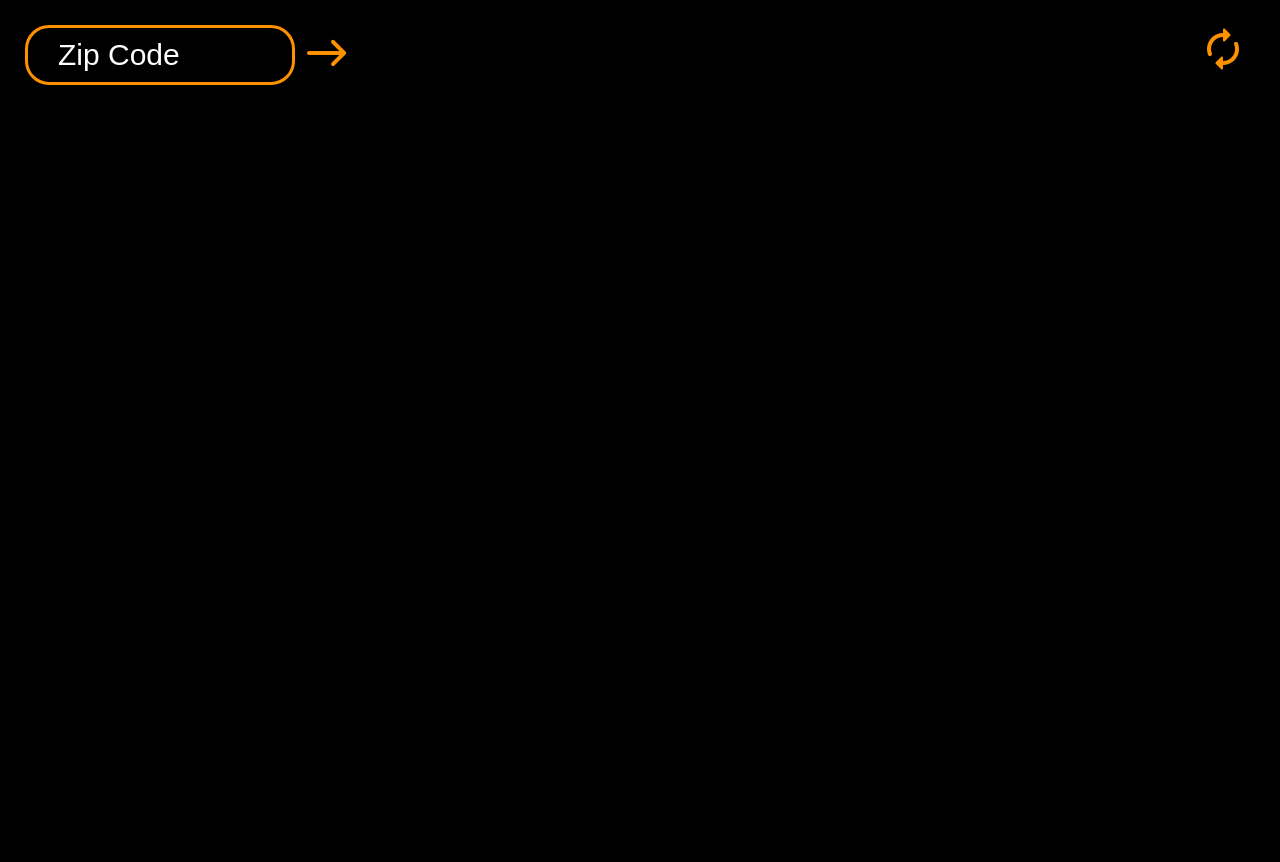
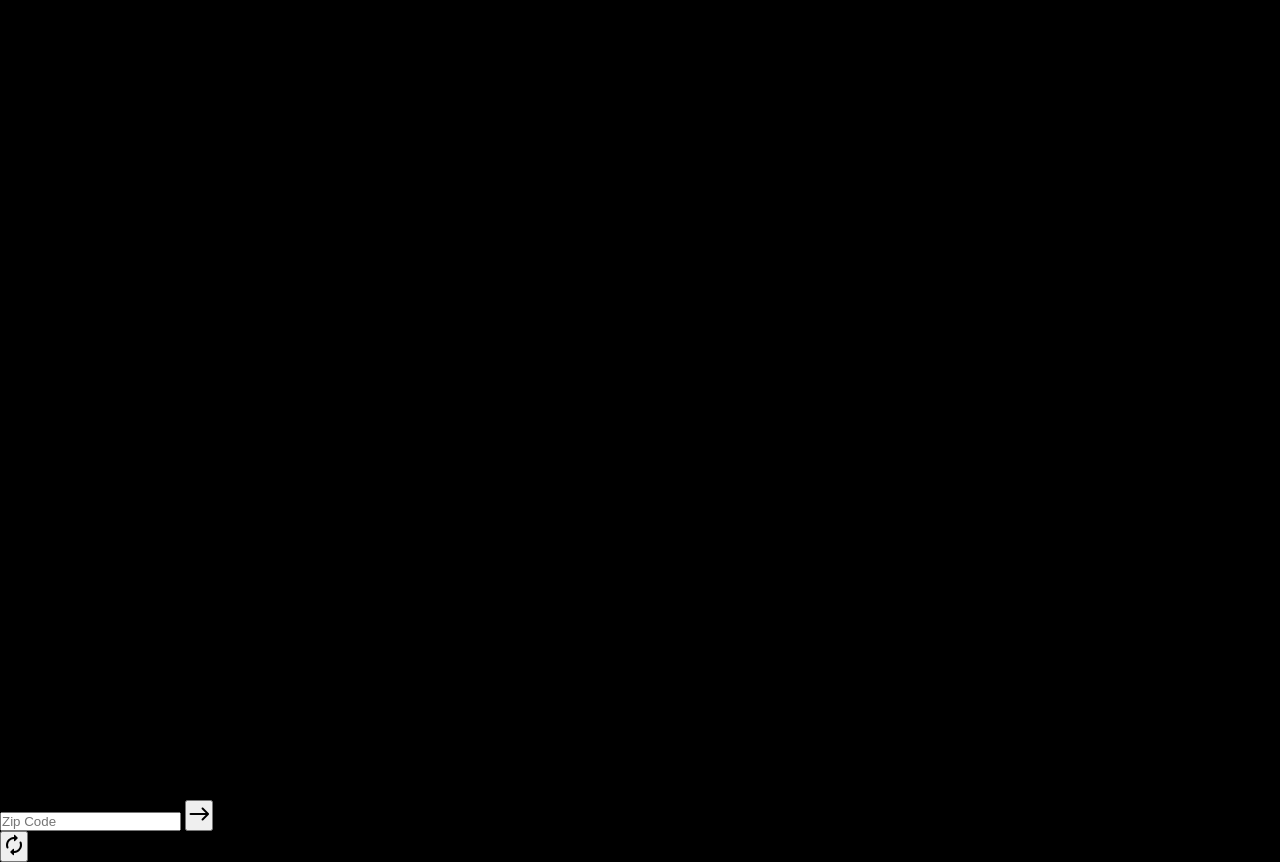
Before and after one commit to AdvaitJayadevanNair/Weather-App-Demo, a plain HTML site: page index.html in a window 1280 px wide. Before the commit the page ends 800 px from the top, so only its background shows below. Drawn offline with Linux system fonts and the light colour scheme.

Commit message:
Update style.css

```diff
--- a/style.css
+++ b/style.css
@@ -27,109 +27,72 @@ body {
 #background {
     width: 100%;
     height: 100%;
-    background-size: cover;
     background-color: var(--background);
-    background-repeat: no-repeat;
 }
-/*set container class to full size with 25px padding and position absolute so it will be above #background*/
+/*set container class to full size with position absolute so it will be above #background*/
 .container {
-    width: 100%;
-    height: 100%;
-    padding: 25px;
-    position: absolute;
-    top: 0;
+
 }
 
 .top-left {
-    position: absolute;
-    top: 25px;
-    left: 25px;
-    display: flex;
-    align-items: center;
-    gap: 8px;
+
 }
 
 .top-right {
-    position: absolute;
-    top: 25px;
-    right: 25px;
-    display: flex;
-    align-items: center;
-    gap: 8px;
+
 }
 
 .bottom-left {
-    position: absolute;
-    bottom: 25px;
-    left: 25px;
+
 }
 
 .bottom-right {
-    position: absolute;
-    bottom: 25px;
-    right: 25px;
+
 }
 
 /*define text sizes*/
 h1 {
-    font-size: 120px;
-    cursor: pointer;
+
 }
 
 h2 {
-    font-size: 60px;
+
 }
 
 p {
-    font-size: 30px;
+
 }
 
 a {
-    font-size: 30px;
-    color: var(--accent);
-    text-decoration: none;
+
 }
 
 span {
-    color: var(--accent);
+
 }
 
 .material-icons-round {
-    font-size: 48px;
+
 }
 
 /*button styling*/
 button {
-    background: none;
-    border: none;
-    outline: none;
-    font-family: 'Quicksand', sans-serif;
-    cursor: pointer;
-    font-size: inherit;
-    font-weight: inherit;
+
 }
 
 button:hover {
-    opacity: .6;
+
 }
 
 button:disabled > * {
-    color: var(--disable);
+
 }
 
 /*input stying*/
 input {
-    outline: none;
-    border: 3px solid var(--accent);
-    border-radius: 24px;
-    width: 270px;
-    height: 60px;
-    background: rgba(0, 0, 0, 0.6);
-    color: var(--font);
-    font-size: 30px;
-    padding: 12px 30px;
+
 }
 
 input::placeholder {
-    color: var(--font);
+
 }
```
